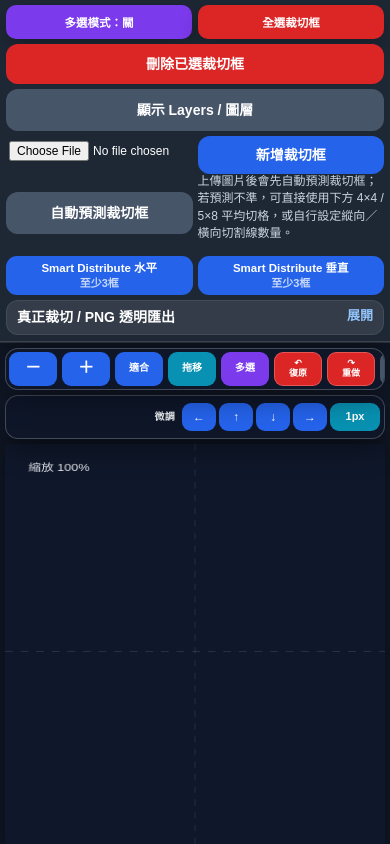
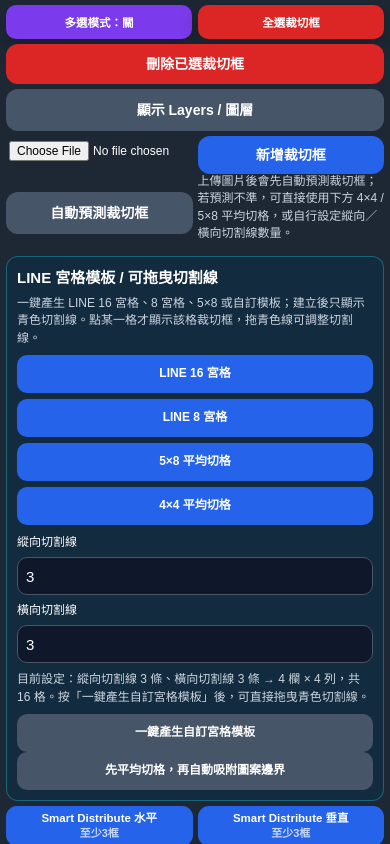
Before and after one commit to RC0330/line-sticker-pro-v2, a website built with Vite: page index.html in a window 390 px wide. Built offline with nearby package versions, Linux system fonts and the light colour scheme.

Commit message:
Add files via upload

```diff
--- a/src/ui/photoshop.css
+++ b/src/ui/photoshop.css
@@ -1221,7 +1221,7 @@
   .quick-history-top,
   .nudge-section,
   .view-section,
-  .toolbar-wrap > .tool-section:not(.export-section):not(.nudge-section):not(.view-section) {
+  .toolbar-wrap > .tool-section:not(.export-section):not(.nudge-section):not(.view-section):not(.grid-section) {
     display: none !important;
   }
 
@@ -1456,7 +1456,7 @@
   .quick-history-top,
   .nudge-section,
   .view-section,
-  .toolbar-wrap > .tool-section:not(.export-section):not(.nudge-section):not(.view-section) {
+  .toolbar-wrap > .tool-section:not(.export-section):not(.nudge-section):not(.view-section):not(.grid-section) {
     display: none !important;
   }
 
@@ -2319,3 +2319,63 @@
     grid-template-columns: 1fr;
   }
 }
+
+
+/* v34 mobile fix: show grid/template controls on phones */
+@media (max-width: 900px) {
+  .toolbar-wrap > .grid-section,
+  .grid-section {
+    display: block !important;
+    grid-column: 1 / -1 !important;
+    padding: 10px !important;
+    border: 1px solid rgba(34,211,238,0.35) !important;
+    background: rgba(8, 47, 73, 0.45) !important;
+  }
+
+  .grid-section .tool-title {
+    font-size: 15px !important;
+    margin-bottom: 6px !important;
+  }
+
+  .grid-section .tool-note {
+    display: block !important;
+    font-size: 12px !important;
+  }
+
+  .grid-preset-buttons,
+  .grid-inputs {
+    display: grid !important;
+    grid-template-columns: repeat(2, minmax(0, 1fr)) !important;
+    gap: 6px !important;
+    margin-top: 8px !important;
+  }
+
+  .grid-preset-buttons button,
+  .grid-section button {
+    min-height: 38px !important;
+    padding: 6px 8px !important;
+    font-size: 12px !important;
+    border-radius: 10px !important;
+  }
+
+  .grid-input-field span {
+    font-size: 12px !important;
+  }
+
+  .grid-input-field input {
+    min-height: 38px !important;
+    padding: 6px 8px !important;
+    font-size: 15px !important;
+  }
+
+  #gridResultNote {
+    margin: 8px 0 !important;
+  }
+}
+
+@media (max-width: 390px) {
+  .grid-preset-buttons,
+  .grid-inputs {
+    grid-template-columns: 1fr !important;
+  }
+}
--- a/src/ui/toolbar.js
+++ b/src/ui/toolbar.js
@@ -38,7 +38,7 @@
 
   toolbar.innerHTML = `
   <div class="toolbar-wrap">
-    <div class="version-badge">v32 已載入｜宮格單格點選修正</div>
+    <div class="version-badge">v34 已載入｜手機顯示宮格模式</div>
 
     <div class="quick-history-buttons quick-history-top">
       <button id="undoBtn" type="button">↶ 復原</button>
```
